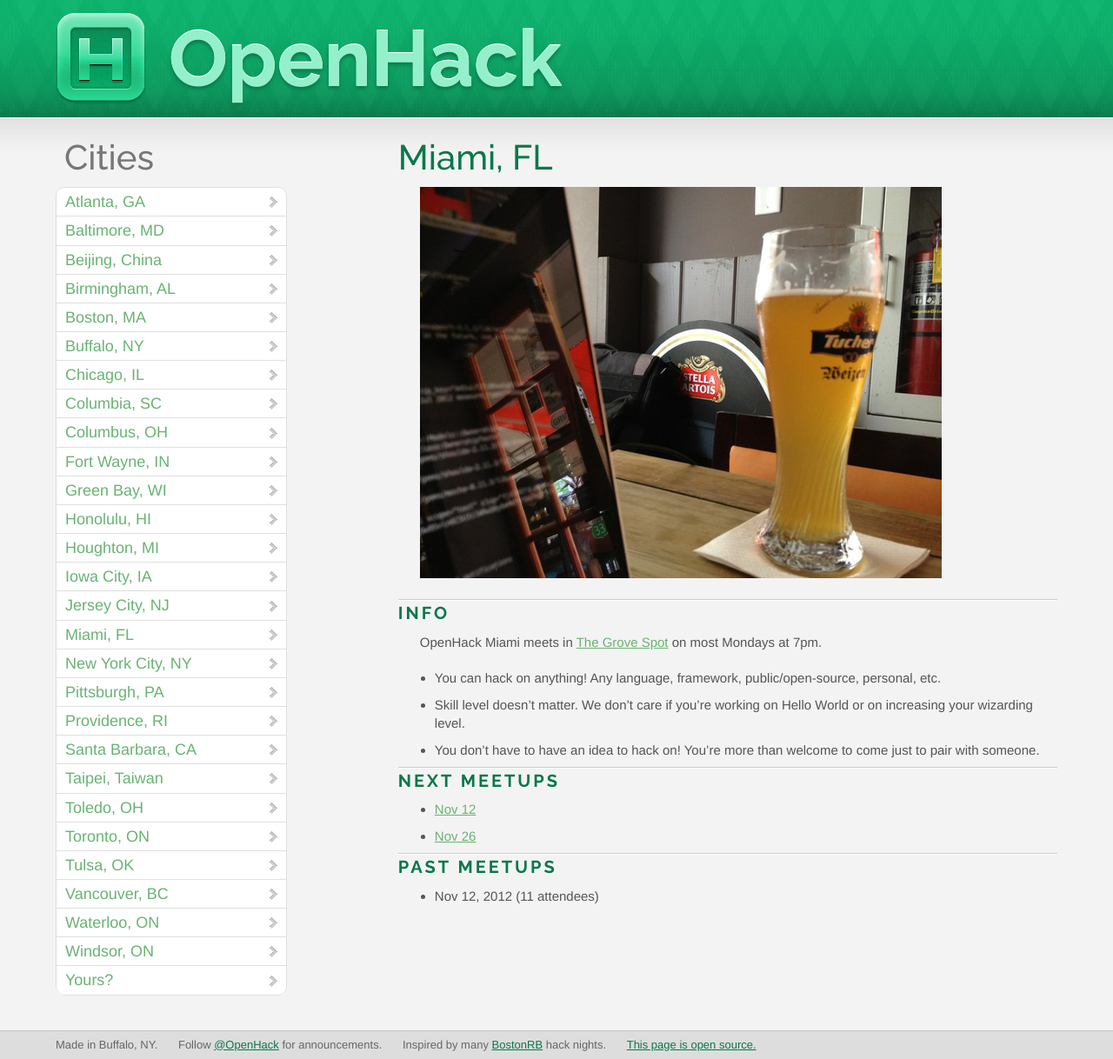
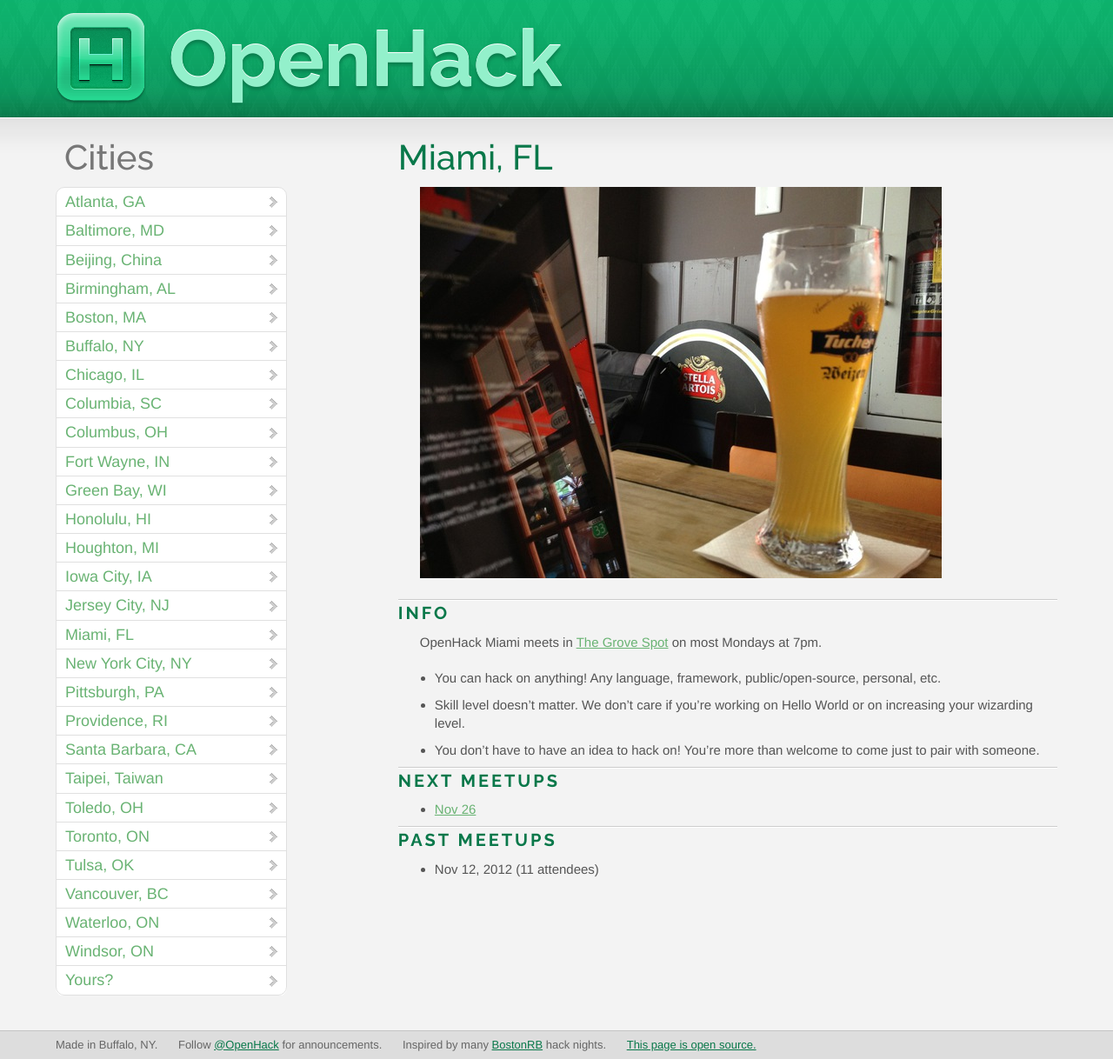
Before and after one commit to OpenHack/openhack.github.com, a Jekyll site: the page built from miami/index.markdown, in a window 1280 px wide. Shown: the whole page at 87% size. Built offline with Jekyll 4.4.1, drawn with Linux system fonts in a browser that asks for light colours; nearby versions of some CDN libraries; Markdown is read by kramdown in place of the engine named in the settings; comment, search, counter and statistics services are not loaded.

Commit message:
deleted today's meetup from next meetups

```diff
--- a/miami/index.markdown
+++ b/miami/index.markdown
@@ -17,7 +17,6 @@
 
 ### Next meetups
 
-* [Nov 12](http://www.meetup.com/miamirb/events/90306222/)
 * [Nov 26](http://www.meetup.com/miamirb/events/90306232/)
 
 ### Past meetups
```
